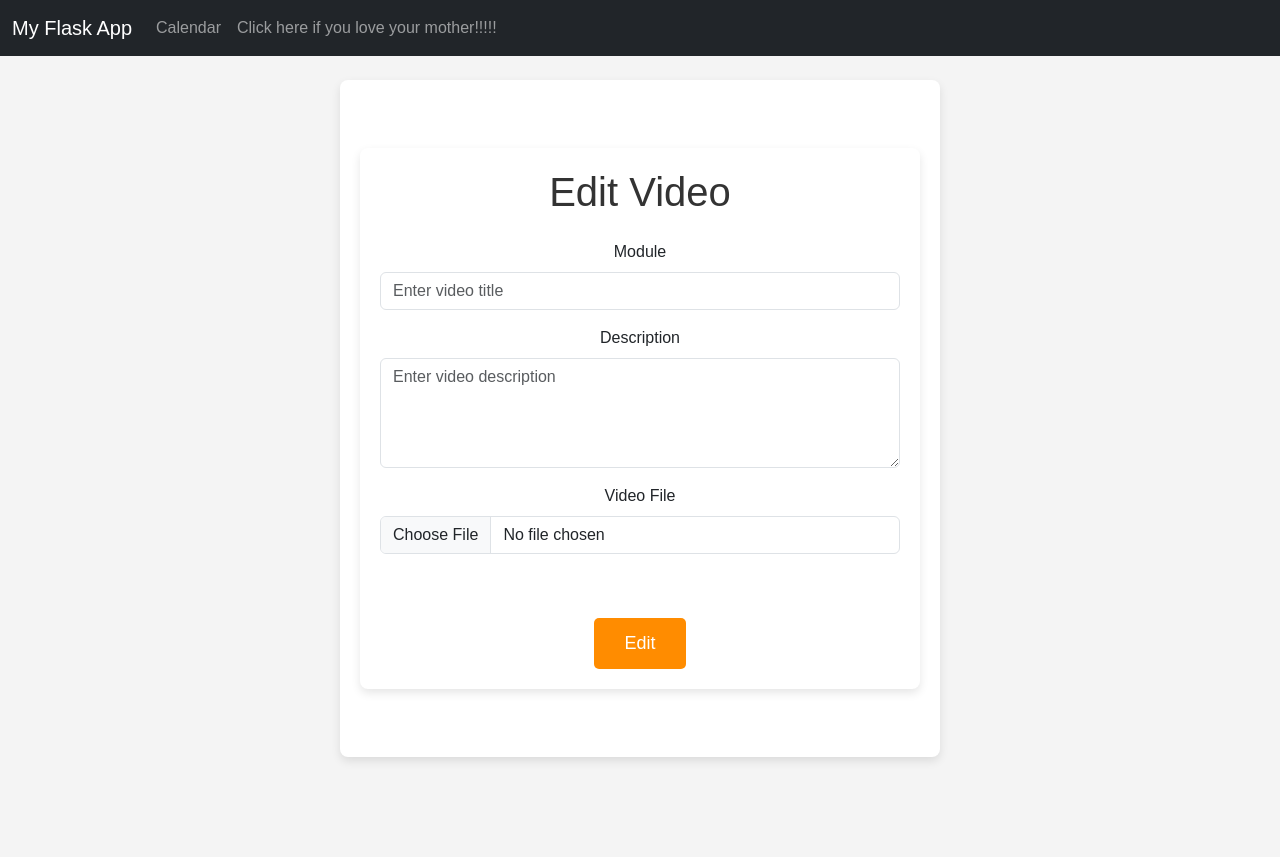
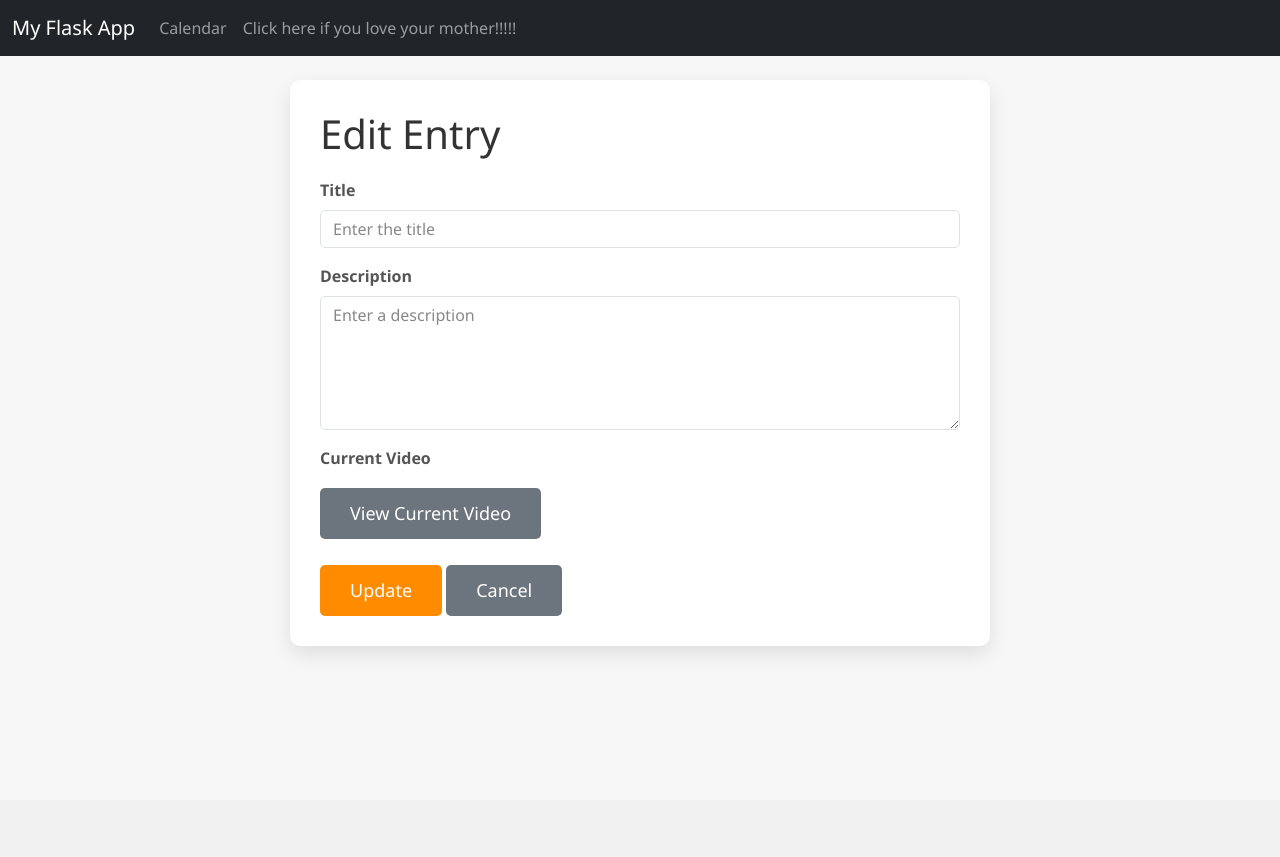
Before and after one commit to wheyy/ACCAD6, a Flask app: page /edit/1/1 in a window 1280 px wide. After the commit the page ends 648 px from the top, so only its background shows below. Run offline with Flask 3, Linux system fonts and the light colour scheme; data that the repository does not hold is empty.

Commit message:
Changed edit form styling

```diff
--- a/templates/edit.html
+++ b/templates/edit.html
@@ -1,31 +1,50 @@
-{% extends 'base.html' %}
-
-{% block title %}Calendar - {{ year }}-{{ month }}{% endblock %}
-
-{% block content %}
+{% extends 'base.html' %} {% block title %} Calendar - {{ year }}-{{ month }} {%
+endblock %} {% block content %}
 <style>
   body {
-        font-family: Arial, sans-serif;
-        background-color: #f4f4f4;
-        text-align: center;
+    font-family: "Segoe UI", Tahoma, Geneva, Verdana, sans-serif;
+    background-color: #f7f7f7;
+    color: #333;
     margin: 0;
     padding: 0;
   }
+
   .container {
-        max-width: 600px;
+    max-width: 700px;
     margin: 100px auto;
-        background-color: white;
-        padding: 20px;
-        border-radius: 8px;
-        box-shadow: 0 4px 10px rgba(0, 0, 0, 0.1);
+    background-color: #ffffff;
+    padding: 30px;
+    border-radius: 10px;
+    box-shadow: 0 8px 20px rgba(0, 0, 0, 0.1);
   }
-    h1 {
+
+  .container-clear {
+    box-shadow: 0;
+    background-color: 0;
+  }
+
+  h2 {
+    font-size: 2.5rem;
     color: #333;
+    margin-bottom: 20px;
   }
-    p {
+
+  .form-label {
+    font-weight: 600;
     color: #555;
-        font-size: 18px;
   }
+
+  .form-control {
+    border-radius: 5px;
+    box-shadow: none;
+    transition: all 0.3s ease-in-out;
+  }
+
+  .form-control:focus {
+    border-color: #ff8c00;
+    box-shadow: 0 0 5px rgba(255, 140, 0, 0.5);
+  }
+
   .btn {
     background-color: #ff8c00;
     color: white;
@@ -35,42 +54,93 @@
     border-radius: 5px;
     cursor: pointer;
     text-decoration: none;
-        transition: background-color 0.3s;
+    transition: background-color 0.3s ease;
+    margin-top: 10px;
   }
+
   .btn:hover {
     background-color: #ff6a00;
   }
+
+  .btn-secondary {
+    background-color: #6c757d;
+  }
+
+  .btn-secondary:hover {
+    background-color: #5a6268;
+  }
+
+  .alert {
+    margin-top: 15px;
+    font-size: 1.1rem;
+  }
+
+  .mb-3 {
+    margin-bottom: 20px;
+  }
+
+  .form-control::placeholder {
+    color: #888;
+  }
 </style>
 
-<div class="container my-5">
-    <h1 class="text-center mb-4">Edit Video</h1>
-    <form action="/upload" id="uploadForm" method="POST" enctype="multipart/form-data">
+<div class="">
+  <h2>Edit Entry</h2>
+
+  {% if error %}
+  <div class="alert alert-danger">{{ error }}</div>
+  {% endif %}
+
+  <form method="POST">
     <div class="mb-3">
-            <label for="videoTitle" class="form-label">Module</label>
-            <input type="text" class="form-control" id="videoTitle" name="title" placeholder="Enter video title" required>
+      <label for="title" class="form-label">Title</label>
+      <input
+        type="text"
+        class="form-control"
+        id="title"
+        name="title"
+        value="{{ entry.title }}"
+        placeholder="Enter the title"
+        required
+      />
     </div>
+
     <div class="mb-3">
-            <label action="/upload" id="videoDescription" class="form-label">Description</label>
-            <textarea class="form-control" id="videoDescription" name="description" rows="4" placeholder="Enter video description" required></textarea>
+      <label for="description" class="form-label">Description</label>
+      <textarea
+        class="form-control"
+        id="description"
+        name="description"
+        rows="5"
+        placeholder="Enter a description"
+      >
+{{ entry.description }}</textarea
+      >
     </div>
+
     <div class="mb-3">
-            <label for="videoFile" class="form-label">Video File</label>
-            <input type="file" class="form-control" id="videoFile" name="video" accept="video/*" required>
+      <label class="form-label">Current Video</label>
+      <div>
+        <a
+          href="{{ entry.video_link }}"
+          target="_blank"
+          class="btn btn-secondary"
+        >
+          View Current Video
+        </a>
       </div>
-        <div class="mb-3" id="previewContainer" style="display: none;">
-            <label class="form-label">Video Preview</label>
-            <video id="videoPreview" class="w-100" controls></video>
     </div>
-        <br><br>
 
-        <div class="d-flex justify-content-center center">
-            <button type="submit" class="btn btn-primary">Edit</button>
-            <!-- <button type="button" class="btn btn-danger" id="cancelButton">Cancel</button> -->
-        </div>
+    <button type="submit" class="btn btn-primary">Update</button>
+    <a
+      href="{{ url_for('view', date=entry.timestamp.split('T')[0]) }}"
+      class="btn btn-secondary"
+    >
+      Cancel
+    </a>
   </form>
 </div>
 
 <!-- Bootstrap JS and Popper.js -->
 <script src="https://cdn.jsdelivr.net/npm/bootstrap@5.3.0-alpha1/dist/js/bootstrap.bundle.min.js"></script>
-<script src="upload.js"></script>
 {% endblock %}
```
Lines whose indentation alone changed are shown as unchanged.
